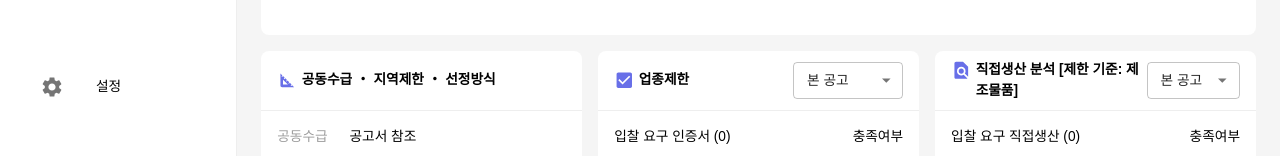
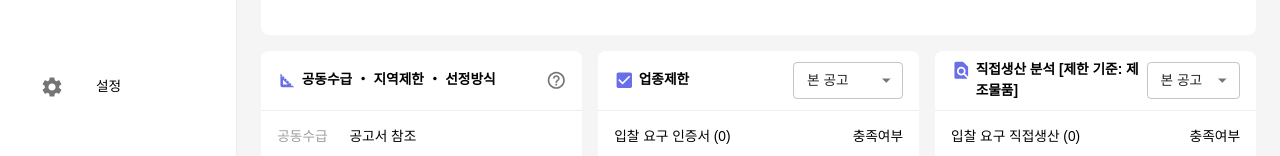
Before and after one commit to yubinjodev/cliwant-assignment, a Next.js app: page /rfp/listing/1 in a window 1280 px wide. Shown: the part 548-704 px from the top of the page. Built offline with nearby package versions, Linux system fonts and the light colour scheme; what @mui/material-nextjs would draw is missing.

Commit message:
Fix: Add section tooltip

```diff
--- a/src/features/rfp-details/components/rfp-details-section-contract-rules.tsx
+++ b/src/features/rfp-details/components/rfp-details-section-contract-rules.tsx
@@ -1,11 +1,20 @@
+import HelpOutlineIcon from '@mui/icons-material/HelpOutline'
 import SquareFootIcon from '@mui/icons-material/SquareFoot'
-import { Box, Grid2 } from '@mui/material'
+import { Box, Grid2, Tooltip } from '@mui/material'
 import RfpDetailsSection from './rfp-details-section'
 import RfpDetailsSectionInfoGrid from './rfp-details-section-info-grid'
 
 export default function RfpDetailsSectionContractRules() {
   return (
-    <RfpDetailsSection icon={<SquareFootIcon />} title="공동수급 ・ 지역제한 ・ 선정방식">
+    <RfpDetailsSection
+      icon={<SquareFootIcon />}
+      title="공동수급 ・ 지역제한 ・ 선정방식"
+      action={
+        <Tooltip title="AI로 추출한 정보는 철저한 내부 검증 과정을 거쳐, 90% 이상의 높은 정확도를 보장하는 항목만을 선별하여 제공합니다.">
+          <HelpOutlineIcon color="action" />
+        </Tooltip>
+      }
+    >
       <Box sx={{ p: 2, height: 240, overflowY: 'auto' }}>
         <Grid2 container rowSpacing={1}>
           <RfpDetailsSectionInfoGrid title="공동수급" details="공고서 참조" titleGridSize={3} detailsGridSize={9} />
```
